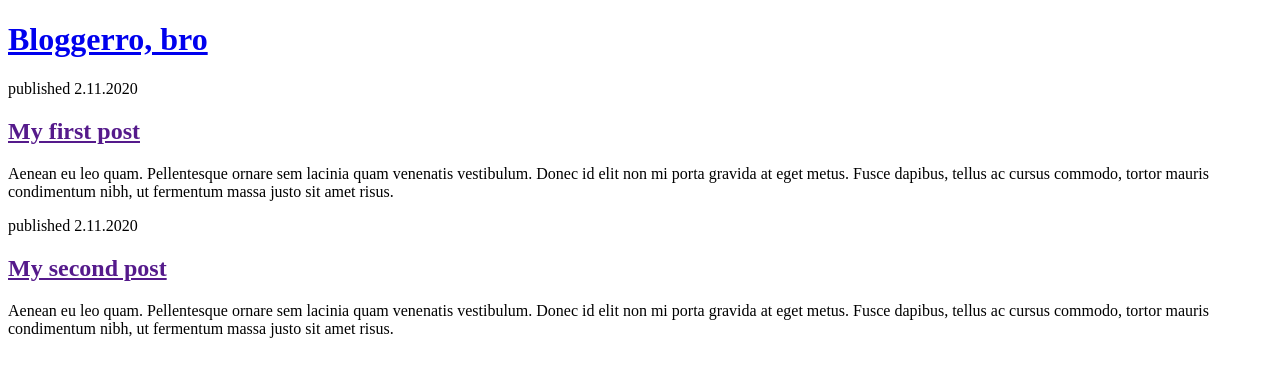
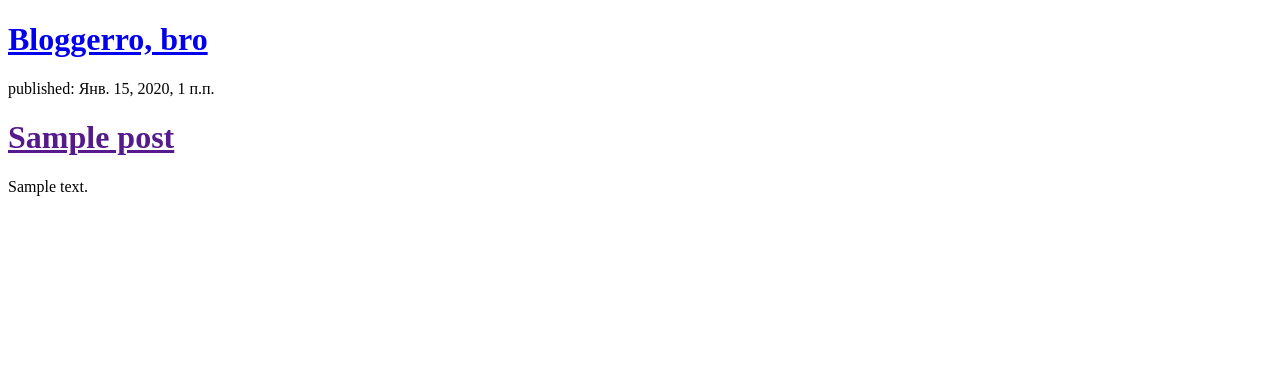
Before and after one commit to ivoshet/bloggerro_two, a Django app: page / in a window 1280 px wide. Shown: the top 377 px of the page. Run offline with Django 3.2, Linux system fonts and the light colour scheme; tables that the repository leaves empty hold one stand-in row (values such as "Sample post").

Commit message:
added dinamical input in template

```diff
--- a/blog/templates/blog/post_list.html
+++ b/blog/templates/blog/post_list.html
@@ -12,28 +12,15 @@
       </h1>
     </div>
     <div>
-      <p>published 2.11.2020</p>
-      <h2>
-        <a href="">My first post</a>
-      </h2>
-      <p>
-        Aenean eu leo quam. Pellentesque ornare sem lacinia quam venenatis
-        vestibulum. Donec id elit non mi porta gravida at eget metus. Fusce
-        dapibus, tellus ac cursus commodo, tortor mauris condimentum nibh, ut
-        fermentum massa justo sit amet risus.
-      </p>
-    </div>
-    <div>
-      <p>published 2.11.2020</p>
-      <h2>
-        <a href="">My second post</a>
-      </h2>
-      <p>
-        Aenean eu leo quam. Pellentesque ornare sem lacinia quam venenatis
-        vestibulum. Donec id elit non mi porta gravida at eget metus. Fusce
-        dapibus, tellus ac cursus commodo, tortor mauris condimentum nibh, ut
-        fermentum massa justo sit amet risus.
-      </p>
+      {% for post in posts %}
+      <div>
+        <p>published: {{ post.published_date }}</p>
+        <h1>
+          <a href=""> {{post.title}} </a>
+        </h1>
+        <p>{{post.text|linebreaks}}</p>
+      </div>
+      {% endfor %}
     </div>
   </body>
 </html>
--- a/blog/views.py
+++ b/blog/views.py
@@ -1,5 +1,8 @@
 from django.shortcuts import render
+from .models import Post
+from django.utils import timezone
 
 
 def post_list(request):
-    return render(request, 'blog/post_list.html', {})
+    posts = Post.objects.filter(published_date__lte=timezone.now()).order_by('published_date')
+    return render(request, 'blog/post_list.html', {'posts':posts})
```
